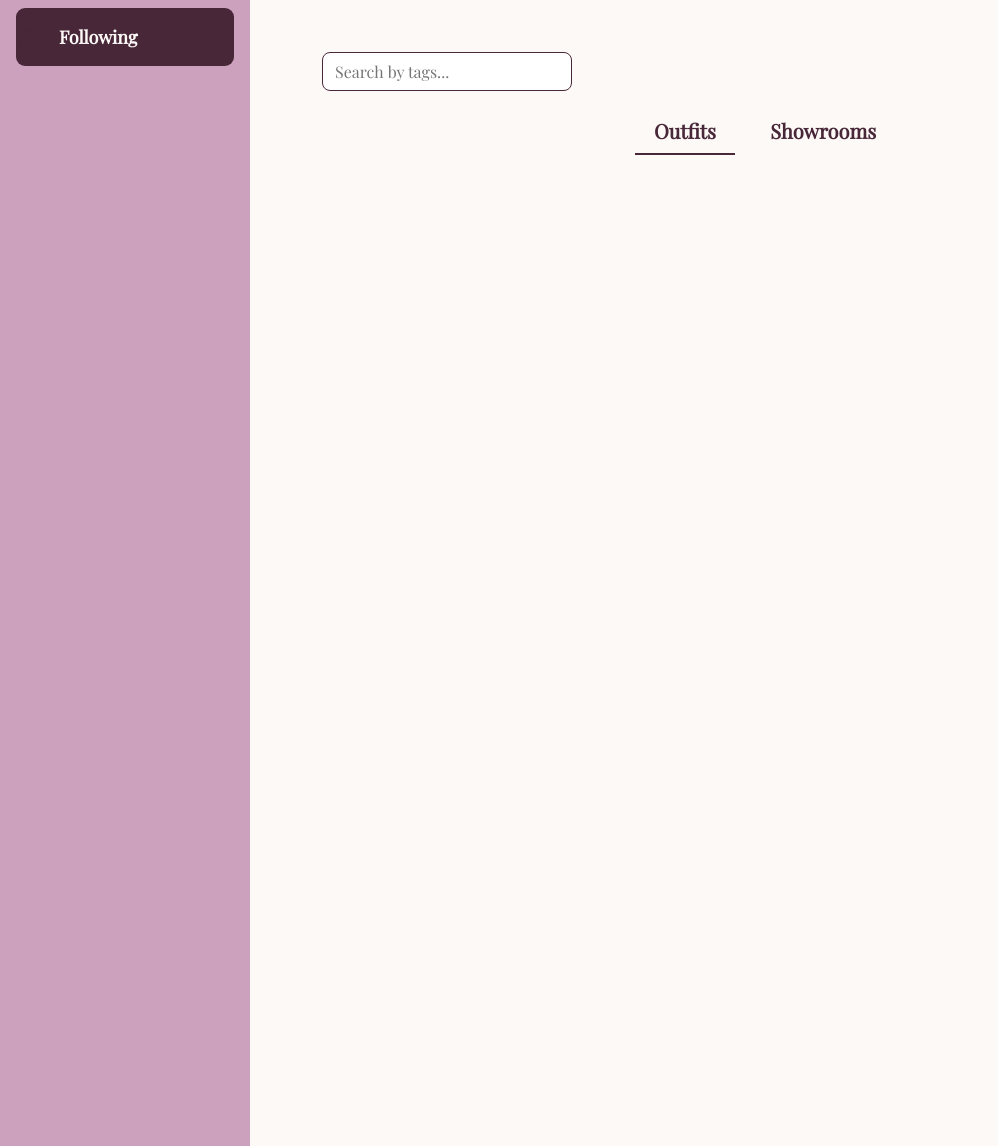
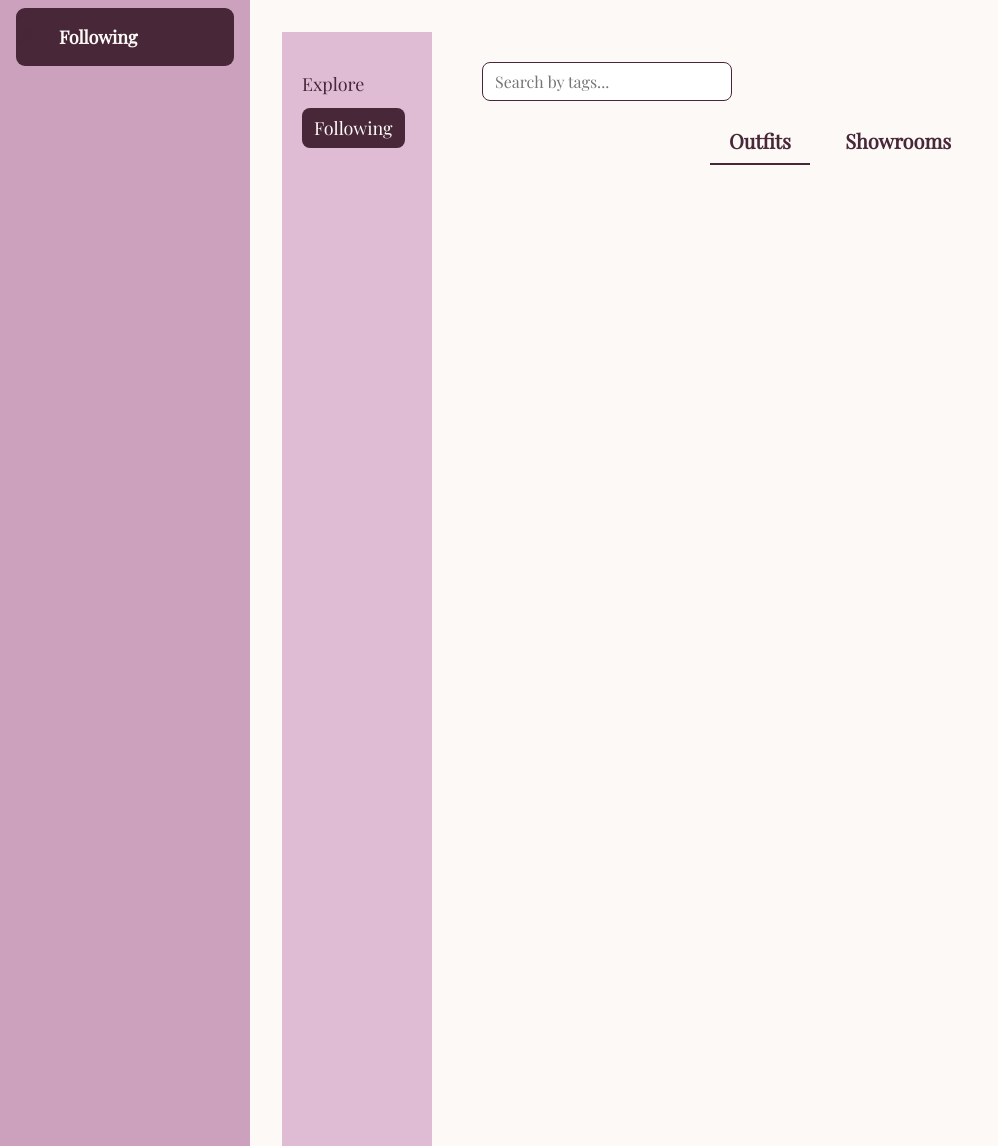
Before and after one commit to ninasandejas/FLAIRE_CSCI42, a Django app: page /social/following/ in a window 1280 px wide. Shown: the part 63-1209 px from the top of the page, without its empty margins (0-998 px from the left). Run offline with Django 3.2, Linux system fonts and the light colour scheme; the visitor is signed in with stand-in values (Sample User, id 1); data that the repository does not hold is empty.

Commit message:
Fixed social formatting.

```diff
--- a/flaire/static/css/social/social.css
+++ b/flaire/static/css/social/social.css
@@ -298,3 +298,53 @@
 .listed-item:hover .hover-buttons {
   display: flex;
 }
+
+.social-container {
+  display: flex;
+  flex-direction: row;
+}
+
+/* Sidebar */
+.side-navbar {
+  width: 150px;
+  height: 100vh;
+  background-color: #DFBCD4;
+  border-right: 2px solid #DFBCD4;
+  padding-top: 40px;
+  position: sticky;
+  top: 0;
+  left: 0;
+}
+
+.side-navbar ul {
+  list-style: none;
+  padding: 0;
+}
+
+.side-navbar li {
+  margin-bottom: 20px;
+  text-align: left;
+  padding-left: 20px;
+}
+
+.side-link {
+  display: block;
+  padding: 10px 20px;
+  color: #482738;
+  text-decoration: none;
+  font-weight: 600;
+  transition: background-color 0.2s ease;
+  border-radius: 6px;
+}
+
+.side-navbar li.active a {
+  background-color: #482738;
+  color: #FDF9F6;
+  border-radius: 8px;
+  padding: 8px 12px;
+}
+
+.social-main-content {
+  flex: 1;
+  padding: 10px;
+}
--- a/flaire/templates/social/following.html
+++ b/flaire/templates/social/following.html
@@ -6,21 +6,34 @@
 {% endblock %}
 
 {% block content %}
+{% if request.user.is_authenticated %}
+<div class="social-container">
+  <div class="side-navbar">
+    <ul>
+      <li class="{% if active_tab == 'explore' %}active{% endif %}">
+          <a href="{% url 'social:explore'%}">Explore</a>
+      </li>
+      <li class="{% if active_tab == 'following' %}active{% endif %}">
+          <a href="{% url 'social:following'%}">Following</a>
+      </li>
+    </ul>
+  </div>
 
-{% if request.user.is_authenticated %}
-
+  <div class="social-main-content">
     <div class="search-container">
       <input type="text" id="search-bar" placeholder="Search by tags..." />
     </div>
 
     <div class="tab-bar">
-  <button id="following-outfits-tab" class="tab active"><h2>Outfits</h2> </button>
-  <button id="following-showrooms-tab" class="tab"><h2>Showrooms</h2> </button>
+      <button id="following-outfits-tab" class="tab active"><h2>Outfits</h2></button>
+      <button id="following-showrooms-tab" class="tab"><h2>Showrooms</h2></button>
     </div>
 
     <div class="grid-section">
       <div id="outfits-grid" class="image-grid"></div>
       <div id="showrooms-grid" class="image-grid hidden"></div>
+    </div>
+  </div>
 </div>
 
 <div id="modal-overlay"></div>
@@ -59,7 +72,6 @@
     </div>
   </div>
 </div>
-
 {% endif %}
 {% endblock %}
 
```
Also changed, not shown: flaire/templates/social/explore.html (+17 -2 lines). Lines whose indentation alone changed are shown as unchanged.
